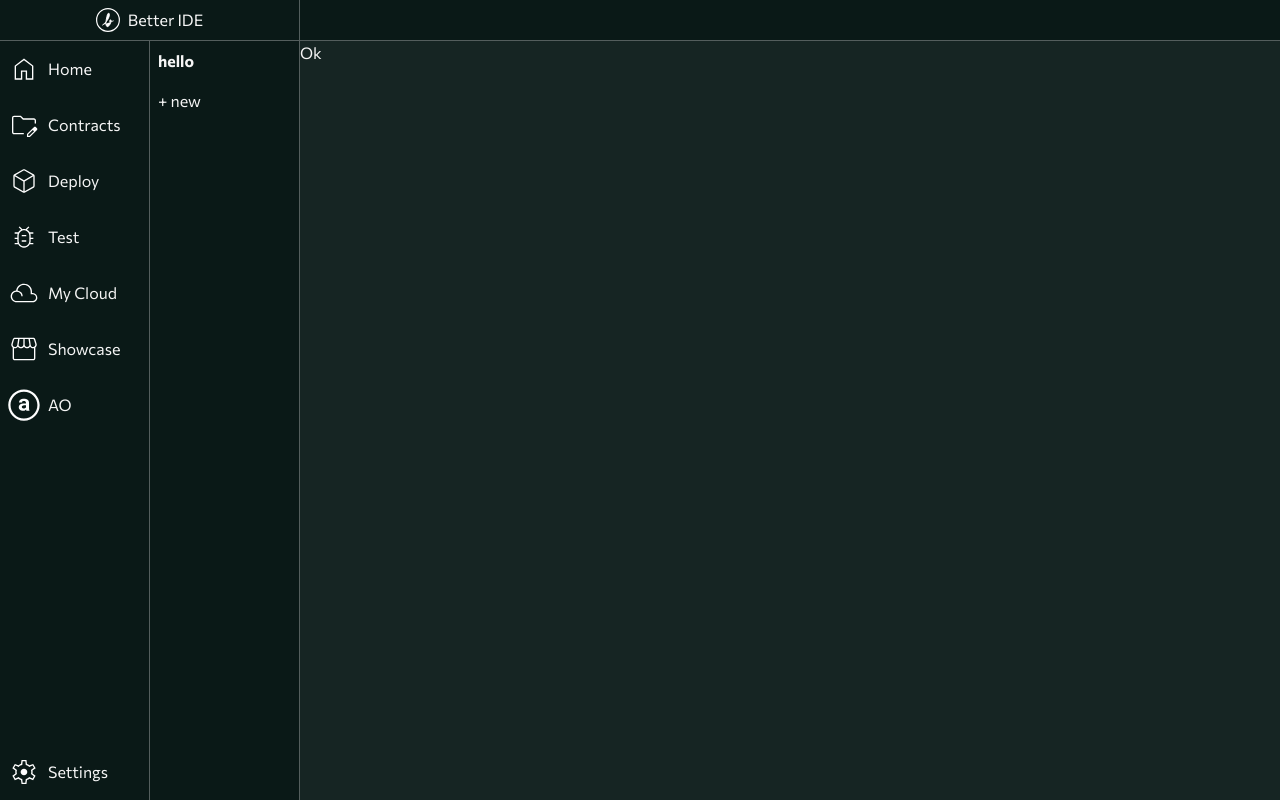
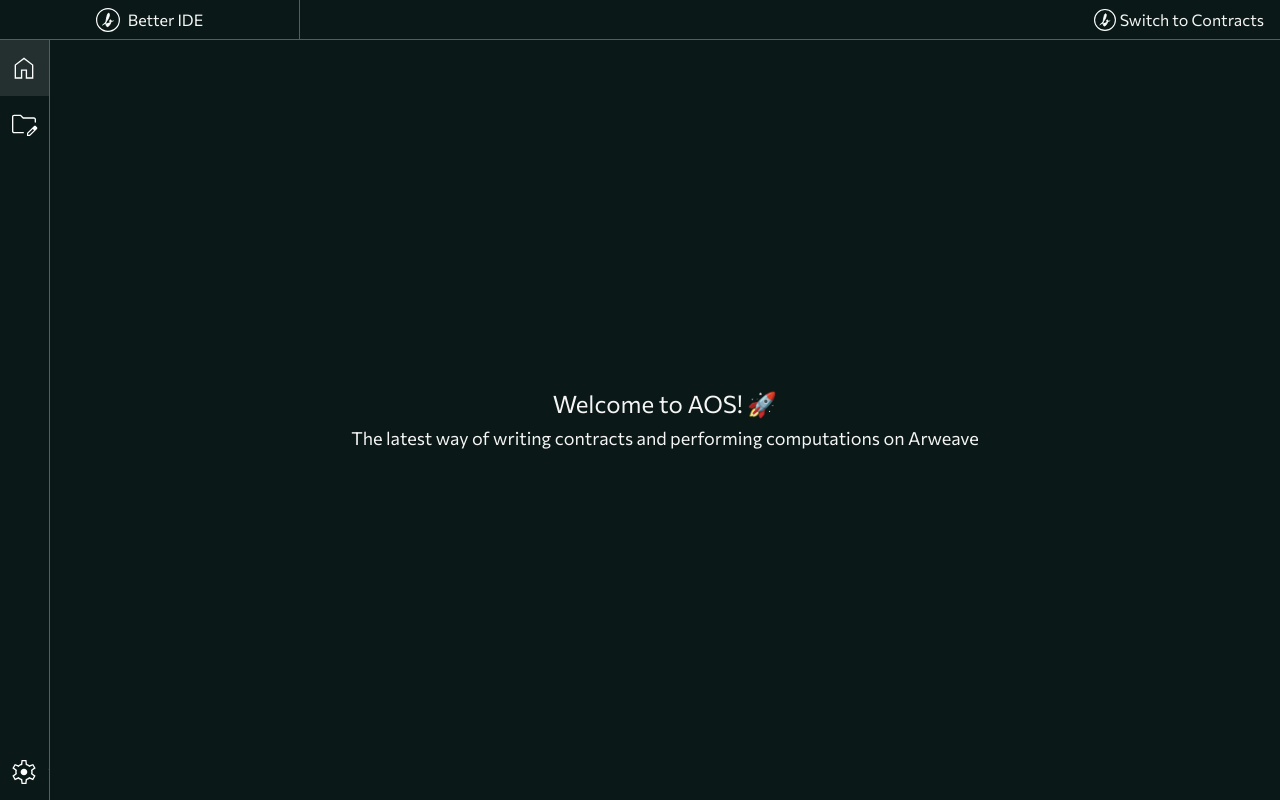
Before and after one commit to betteridea-dev/ide, a React (Vite) app in the folder app/: page / in a window 1280 px wide. Built offline with nearby package versions, Linux system fonts and the light colour scheme.

Commit message:
seperate views for ao and warp

```diff
--- a/app/src/components/ao notebook.tsx
+++ b/app/src/components/ao notebook.tsx
@@ -86,7 +86,7 @@ function CodeCell({
   }
 
   return (
-    <div className="flex my-3 flex-col max-w-[99%] ring-1 ring-white/10">
+    <div className="flex my-3 flex-col w-full ring-1 ring-white/10">
       <div className="flex min-h-[50px]">
         <button className="min-h-[50px] max-h-[50px] min-w-[30px] flex justify-center items-center pl-[5px]" onClick={run}>
           <img src={runIcon} className="w-8 h-8" />
@@ -188,9 +188,13 @@ export default function AONotebook() {
     });
   }
 
+  function fetchProcesses() {
+
+  }
+
   return (
-    <div className="h-[94vh] max-w-[90vw] p-2 overflow-scroll flex flex-col">
-      <div className="text-xl text-center">Welcome to AO Playground!</div>
+    <div className="h-[calc(100vh-40px)] w-full p-2 overflow-scroll flex flex-col">
+      <div className="text-xl text-center">Welcome to AO Notebook!</div>
 
       {isSpawning && <div className="text-center">Spawning process...</div>}
 
--- /dev/null
+++ b/app/src/components/aosHome.tsx
@@ -0,0 +1,6 @@
+export default function AosHome() {
+    return <div className=" h-full flex flex-col gap-1 items-center justify-center">
+        <div className="text-2xl">Welcome to AOS! 🚀</div>
+        <div className="text-lg">The latest way of writing contracts and performing computations on Arweave</div>
+    </div>
+}
--- a/app/src/ide.tsx
+++ b/app/src/ide.tsx
@@ -4,6 +4,7 @@ import saveAs from "file-saver";
 import logo from "./assets/logo.svg"
 import * as menuicons from "./assets/icons/menu"
 import Home from "./components/home"
+import AosHome from "./components/aosHome";
 import Deploy from "./components/deploy"
 import Test from "./components/test"
 import Cloud from "./components/cloud"
@@ -12,6 +13,7 @@ import Settings from "./components/settings"
 import _delete from "./assets/delete.svg"
 import download from "./assets/download.svg"
 import deploy from "./assets/deploy.svg"
+import bideLogo from "./assets/logo.svg"
 import useContracts from "./hooks/useContracts";
 import AONotebook from "./components/ao notebook";
 
@@ -28,6 +30,20 @@ export default function IDE() {
     const [activeContract, setActiveContract] = useState("")
     const [activeFile, setActiveFile] = useState("")
     const [testTarget, setTestTarget] = useState("")
+    const [aosView, setAosView] = useState(true)
+
+    const aosMenuItems: MenuItemObj[] = [
+        {
+            text: "Home",
+            icon: menuicons.home,
+            onClick: () => { setActiveMenuItem("Home") }
+        },
+        {
+            text: "Notebook",
+            icon: menuicons.files,
+            onClick: () => { setActiveMenuItem("Notebook") }
+        }
+    ]
 
     const menuItems: MenuItemObj[] = [
         {
@@ -53,25 +69,44 @@ export default function IDE() {
             onClick: () => { setActiveMenuItem("Test"); setActiveFile("") }
         },
         {
-            text: "My Cloud",
+            text: "Cloud",
             icon: menuicons.cloud,
-            onClick: () => { setActiveMenuItem("My Cloud"); setActiveFile("") }
+            onClick: () => { setActiveMenuItem("Cloud"); setActiveFile("") }
         },
         {
             text: "Showcase",
             icon: menuicons.marketplace,
             onClick: () => { setActiveMenuItem("Showcase"); setActiveFile("") }
         },
-        {
-            text: "AO",
-            icon: menuicons.arglyph,
-            onClick: () => { setActiveMenuItem("AO"); setActiveContract(""); setActiveFile(""); setShowFileList(false) }
-        }
+        // {
+        //     text: "AO",
+        //     icon: menuicons.arglyph,
+        //     onClick: () => { setActiveMenuItem("AO"); setActiveContract(""); setActiveFile(""); setShowFileList(false) }
+        // }
     ]
 
     useEffect(() => {
         // const recents = JSON.parse
     }, [activeContract])
+
+    useEffect(() => {
+        // if (aosView) {
+        //     setActiveContract("")
+        //     setActiveFile("")
+        //     setShowFileList(false)
+        //     setActiveMenuItem("Home")
+        // } else {
+        //     setActiveMenuItem("Home")
+        //     setActiveContract("")
+        //     setActiveFile("")
+        //     setShowFileList(true)
+        // }
+        setActiveContract("")
+        setActiveFile("")
+        setShowFileList(false)
+        setActiveMenuItem("Home")
+
+    }, [aosView])
 
     function FileTab({ filename }: { filename: string }) {
         // at the top bar
@@ -84,10 +119,23 @@ export default function IDE() {
 
     function MenuItem({ text, icon, onClick }: { text: string, icon: string, onClick?: () => void }) {
         const active = activeMenuItem == text
+        // const [hover, setHover] = useState(false)
+        // const [mpos, setMpos] = useState({ x: 0, y: 0 })
+
+        // function mouseMove(e: React.MouseEvent<HTMLDivElement, MouseEvent>) {
+        //     setHover(true)
+        //     setMpos({ x: e.pageX, y: e.pageY })
+        // }
+
         // on the left sidebar
-        return <div className={`w-full p-3 px-2 items-center justify-start flex gap-2 cursor-pointer ${active && "bg-white/10"}`} onClick={onClick}>
+        return <div className={`w-full p-3 px-2 items-center justify-start flex gap-2 cursor-pointer ${active && "bg-white/10"}`} onClick={onClick}
+        // onMouseEnter={() => setHover(true)}
+        // onMouseLeave={() => setHover(false)}
+        // onMouseMove={mouseMove}
+        >
             <img src={icon} className="w-8 h-8 " />
-            <div className={`${active && "text-[#81A5A0]"}`}>{text}</div>
+            <div className={`${active && "text-[#81A5A0]"} break-keep`}>{text}</div>
+            {/* {hover && <div className={`absolute bg-white/20 p-0.5 px-2 font-semibold ${active && "text-[#81A5A0]"}`} style={{ left: mpos.x + 10, top: mpos.y - 25 }}>{text}</div>} */}
         </div>
     }
 
@@ -136,6 +184,17 @@ export default function IDE() {
     }
 
     function TabSwitcher() {
+        if (aosView) {
+            switch (activeMenuItem) {
+                case "Home":
+                    return <AosHome />
+                case "Notebook":
+                    return <AONotebook />
+                default:
+                    return <div className="w-full h-full bg-white/5">Ok</div>
+            }
+        }
+        else {
             switch (activeMenuItem) {
                 case "Home":
                     return <Home />
@@ -145,7 +204,7 @@ export default function IDE() {
                     return <Deploy contracts={contracts!} target={activeContract} test={(c: string) => { setActiveMenuItem("Test"); setTestTarget(c) }} />
                 case "Test":
                     return <Test target={testTarget} />
-            case "My Cloud":
+                case "Cloud":
                     return <Cloud />
                 case "Showcase":
                     return <Showcase />
@@ -157,9 +216,10 @@ export default function IDE() {
                     return <div className="w-full h-full bg-white/5">Ok</div>
             }
         }
+    }
 
     return <div className="flex flex-col min-h-screen h-screen max-h-screen">
-        <div className="flex border-b border-white/30">
+        <div className="flex border-b border-white/30 h-10">
             <div className="min-w-[300px] p-2 flex justify-center items-center gap-2 border-r border-white/30">
                 <img src={logo} className="h-6 w-6" />
                 <div>Better IDE</div>
@@ -169,18 +229,31 @@ export default function IDE() {
                 <FileTab filename="contract.js" />
                 <FileTab filename="state.json" />
             </div>}
+            <div className="ml-auto flex justify-center items-center px-3">
+                {aosView ? <button className="p-1 flex items-center gap-1" onClick={() => setAosView(false)}>
+                    <img src={bideLogo} width={22} />
+                    Switch to Contracts
+                </button> :
+                    <button className="p-1 flex items-center gap-1" onClick={() => setAosView(true)}>
+                        <img src={menuicons.arglyph} width={22} />
+                        Switch to AOS
+                    </button>
+                }
             </div>
+        </div>
+
         <div className="grow flex">
-            <div className="min-w-[150px] flex flex-col border-r border-white/30">
+            <div className="w-[50px]"></div>
+            <div className="absolute z-50 bg-[#0A1917] h-[calc(100vh-40px)] w-[50px] hover:w-[150px] transition-all duration-200 overflow-clip flex flex-col border-r border-white/30">
                 {
-                    menuItems.map((item, i) => {
+                    (aosView ? aosMenuItems : menuItems).map((item, i) => {
                         return <MenuItem key={i} text={item.text} icon={item.icon} onClick={item.onClick} />
                     })
                 }
                 <div className="grow"></div>
                 <MenuItem text="Settings" icon={menuicons.settings} onClick={() => setActiveMenuItem("Settings")} />
             </div>
-            {showFileList && <div className="min-w-[150px] border-r border-white/30">
+            {!aosView && showFileList && <div className="min-w-[150px] border-r border-white/30">
                 {
                     contracts && Object.keys(contracts).map((contractname, i) => {
                         if (contractname == "input") return
@@ -193,5 +266,6 @@ export default function IDE() {
                 {TabSwitcher()}
             </div>
         </div>
+
     </div>
 }
```
Lines whose indentation alone changed are shown as unchanged.
